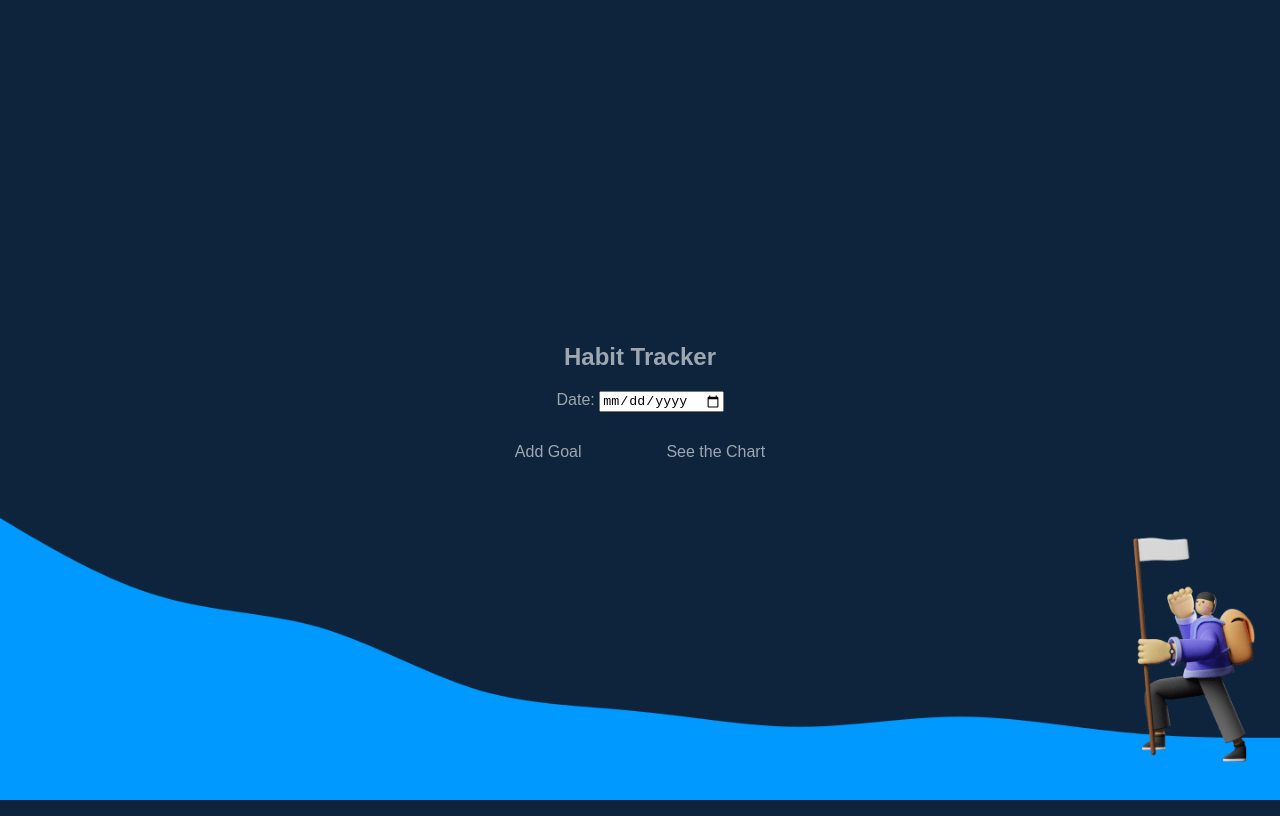
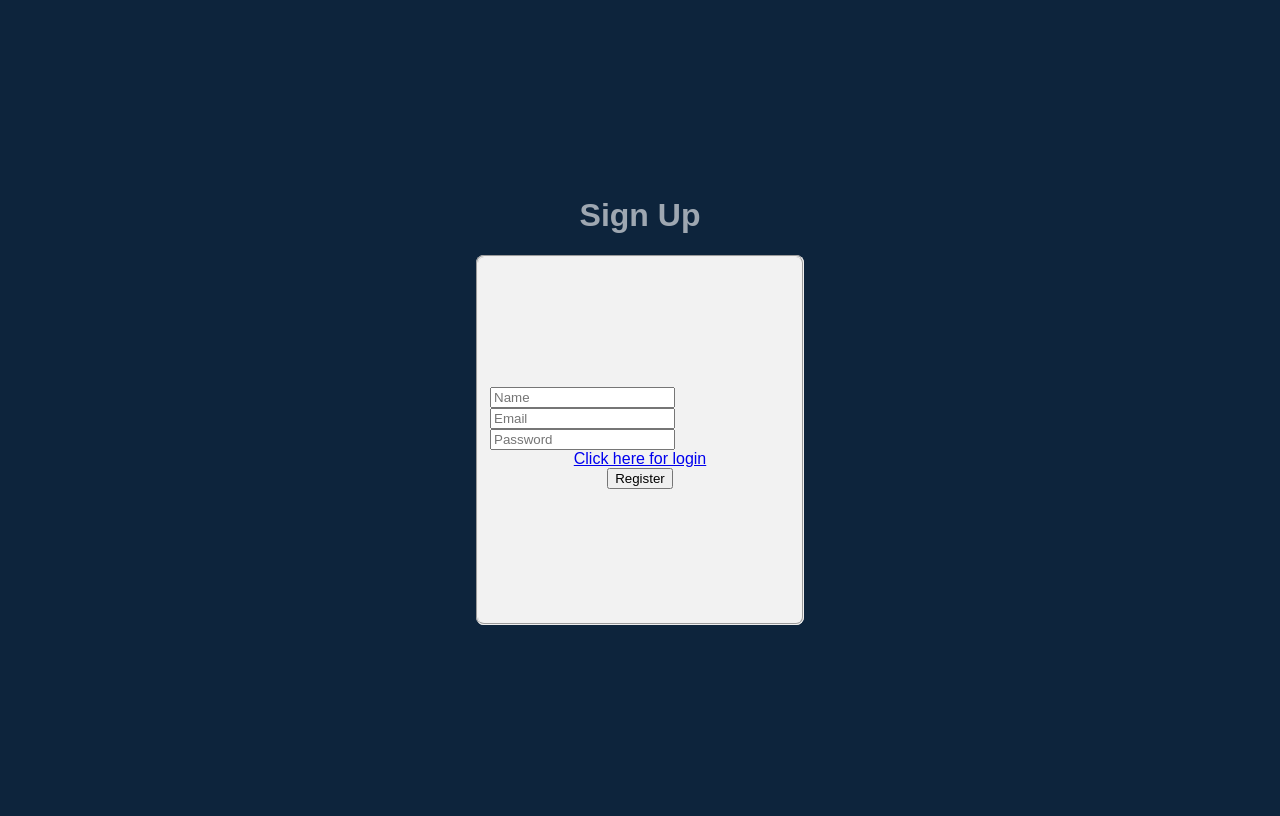
Before and after one commit to ItaloCanturil/Vue-Habit, a Vue app: page /register in a window 1280 px wide. Built offline with nearby package versions, Linux system fonts and the light colour scheme; the HTML template or start-up script is replaced by a standard one.

Commit message:
Add the register page

```diff
--- a/src/router/index.js
+++ b/src/router/index.js
@@ -1,14 +1,14 @@
 import Vue from 'vue'
 import VueRouter from 'vue-router'
-import Home from '../views/Home.vue'
+import Register from '../views/Register.vue'
 
 Vue.use(VueRouter)
 
 const routes = [
   {
-    path: '/',
-    name: 'Home',
-    component: Home
+    path: '/register',
+    name: 'Register',
+    component: Register
   },
   {
     path: '/about',
--- a/src/views/Home.vue
+++ /dev/null
@@ -1,14 +0,0 @@
-<template>
-  <div class="home">
-
-  </div>
-</template>
-
-<script>
-
-export default {
-  name: 'Home',
-}
-</script>
-
-    HabitTracker
--- /dev/null
+++ b/src/views/Register.vue
@@ -0,0 +1,47 @@
+<template>
+  <div class="register">
+    <h1 class="register__title">Sign Up</h1>
+    <fieldset class="register__field">
+      <form class="field__form">
+        <input type="text" class="form__name" placeholder="Name">
+        <input type="email" class="form__email" placeholder="Email">
+        <input type="password" class="form__password" placeholder="Password">
+      </form>
+      <a href="/">Click here for login</a>
+      <button>Register</button>
+    </fieldset>
+  </div>
+</template>
+
+<script>
+
+export default {
+  name: 'Login',
+}
+</script>
+
+<style scoped>
+.register {
+  background: #0d243c;
+  display: flex;
+  align-items: center;
+  justify-content: center;
+  flex-direction: column;
+  position: fixed;
+  top: 0;
+  left: 0;
+  width: 100%;
+  height: 100%;
+}
+
+.register__field {
+  background: #f2f2f2;
+  border-radius: 8px;
+  display: flex;
+  flex-direction: column;
+  justify-content: center;
+  align-items: center;
+  height: 350px;
+  width: 300px;
+}
+</style>
```
Also changed, not shown: src/App.vue (+2 -5 lines).
